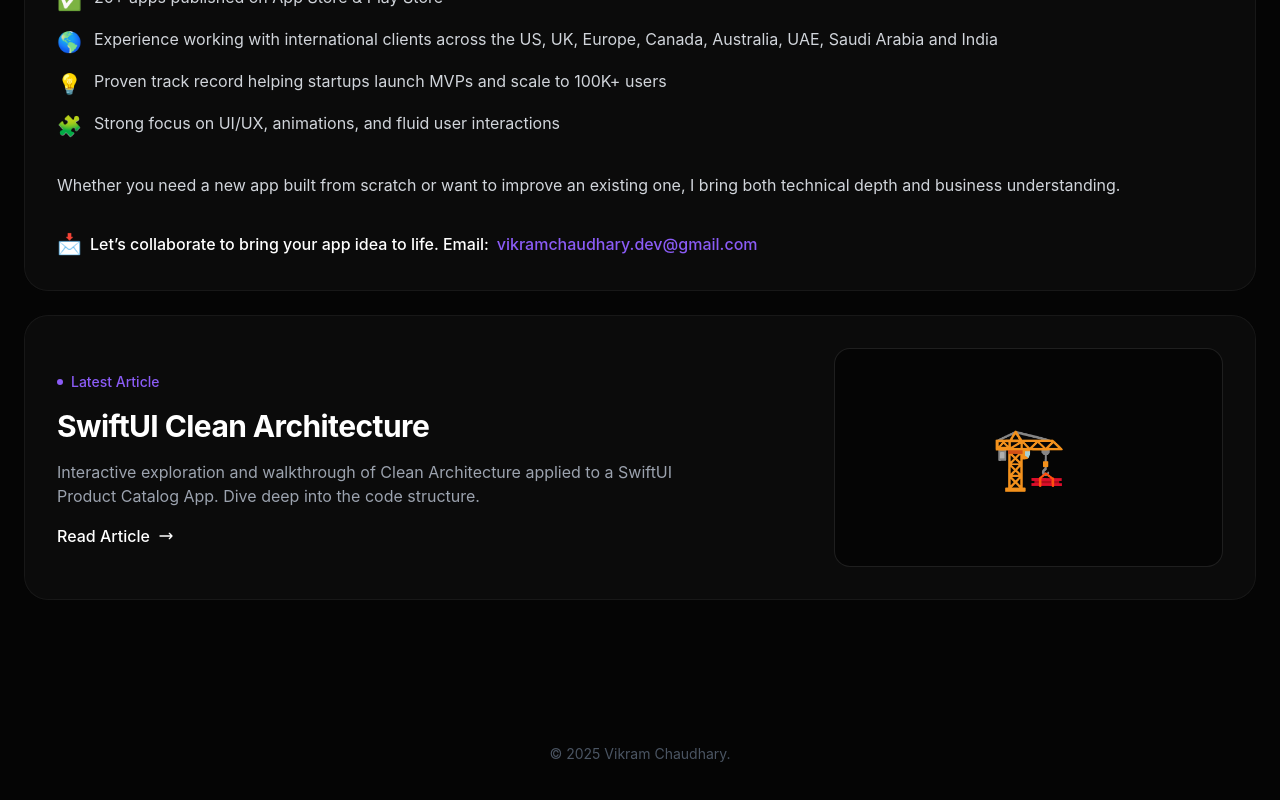
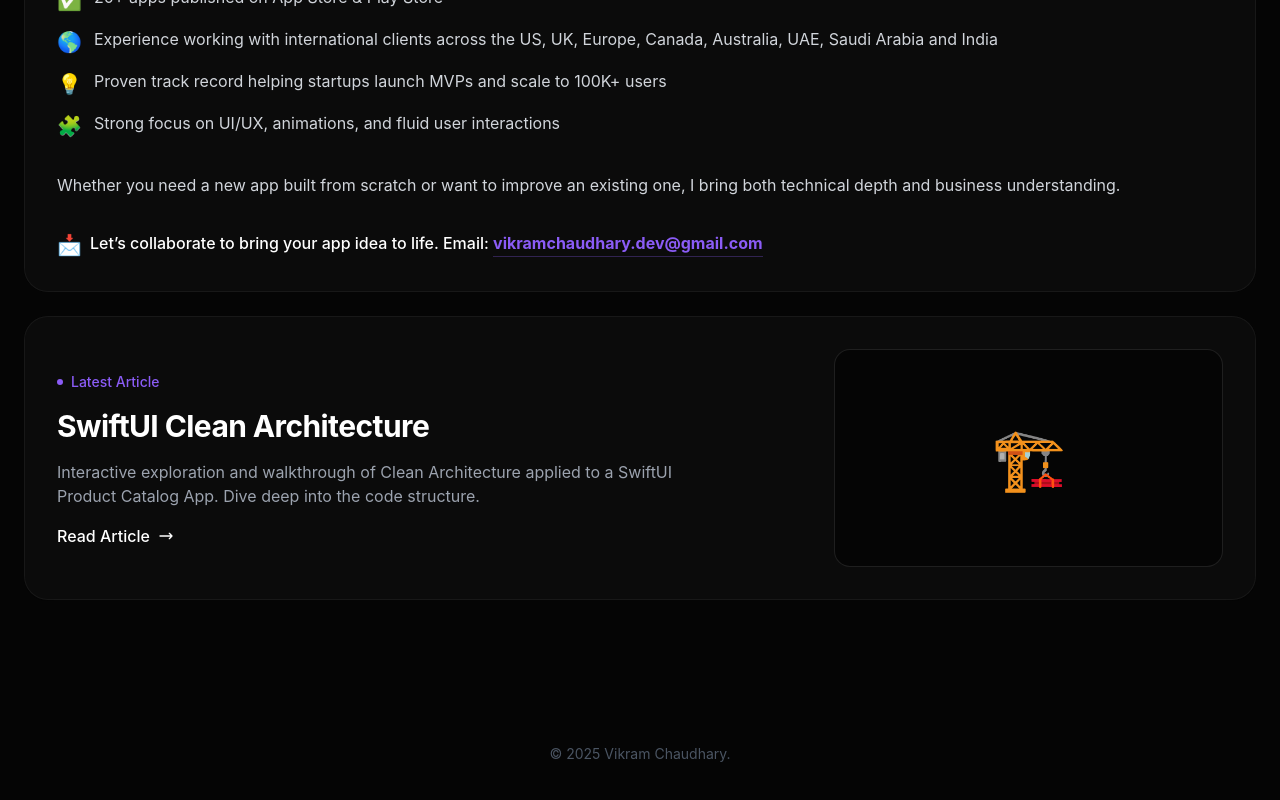
Before and after one commit to chaudharyvikram/vikram, a React (Vite) app: page / in a window 1280 px wide. Shown: the part 3715-4515 px from the top of the page. Built offline with nearby package versions, Linux system fonts and the light colour scheme; the HTML template or start-up script is replaced by a standard one.

Commit message:
style: adjust email contact section layout and link styling.

```diff
--- a/src/App.tsx
+++ b/src/App.tsx
@@ -249,12 +249,14 @@ const MainPage = () => {
                   Whether you need a new app built from scratch or want to improve an existing one, I bring both technical depth and business understanding.
                 </p>
 
-                <div className="pt-4 flex items-center gap-2">
-                  <span className="text-xl">📩</span>
-                  <span className="font-medium text-white">Let’s collaborate to bring your app idea to life. Email:</span>
-                  <a href="mailto:vikramchaudhary.dev@gmail.com" className="text-primary hover:text-secondary transition-colors font-medium">
-                    vikramchaudhary.dev@gmail.com
-                  </a>
+                <div className="pt-4">
+                  <p className="font-medium text-white leading-relaxed">
+                    <span className="text-xl mr-2 align-middle">📩</span>
+                    Let’s collaborate to bring your app idea to life. Email:{" "}
+                    <a href="mailto:vikramchaudhary.dev@gmail.com" className="text-primary hover:text-secondary transition-colors font-bold inline-block border-b border-primary/30 hover:border-secondary">
+                      vikramchaudhary.dev@gmail.com
+                    </a>
+                  </p>
                 </div>
               </div>
             </div>
```
